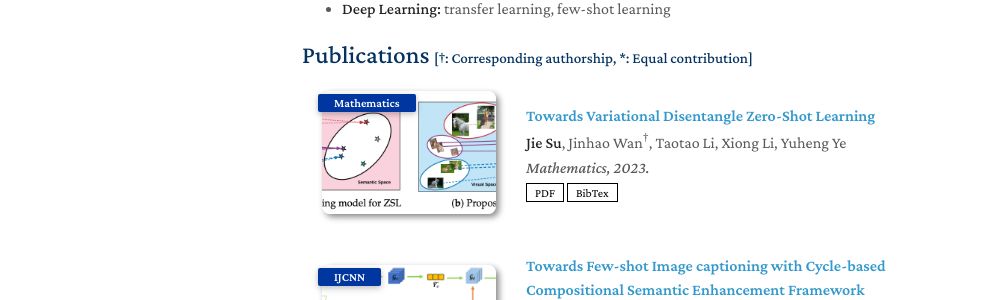
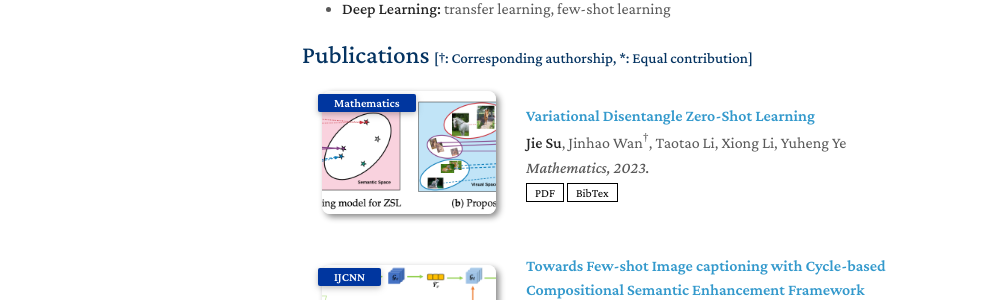
Before and after one commit to Jie-su/Jie-su.github.io, a Jekyll site: the page built from index.md, in a window 1280 px wide and 900 px high. Shown: the part 410-710 px from the top of the window, without its empty margins (168-1149 px from the left). Built offline with Jekyll 4.4.1, drawn with Linux system fonts in a browser that asks for light colours; nearby versions of some CDN libraries; a style sheet for code colours, icons or effects is not loaded; our own code applies the rules of GitHub Pages for plain Markdown files.

Commit message:
update new pubilication

```diff
--- a/_includes/publications.md
+++ b/_includes/publications.md
@@ -10,7 +10,7 @@
     <abbr class="badge">Mathematics</abbr>
   </div>
   <div class="col-sm-9" style="position: relative;width: 100%;padding-right: 15px;padding-left: 20px;">
-    <div class="title"><a href="https://www.mdpi.com/2227-7390/11/16/3578">Towards Variational Disentangle Zero-Shot Learning</a></div>
+    <div class="title"><a href="https://www.mdpi.com/2227-7390/11/16/3578">Variational Disentangle Zero-Shot Learning</a></div>
     <div class="author"><strong>Jie Su</strong>, Jinhao Wan<sup>†</sup>, Taotao Li, Xiong Li, Yuheng Ye</div>
     <div class="periodical"><em> Mathematics, 2023.</em></div>
     <div class="links">
```
